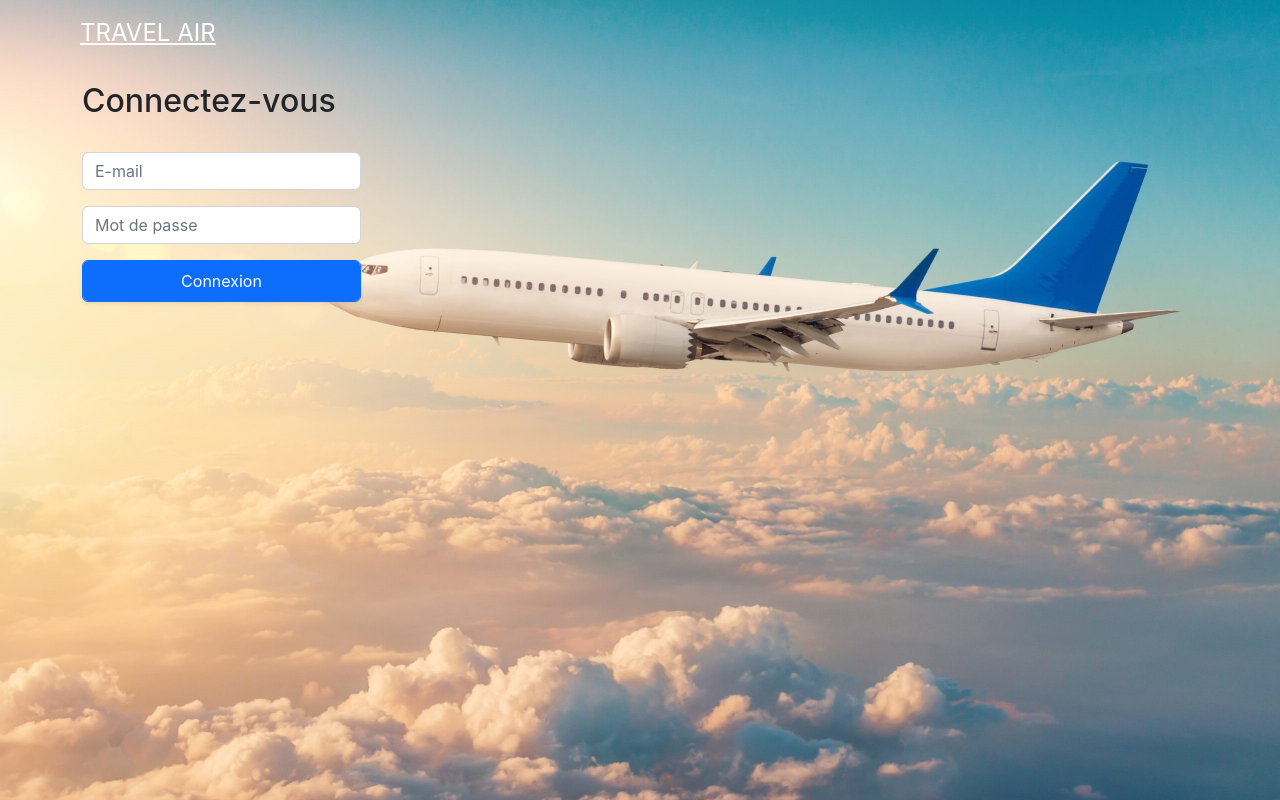
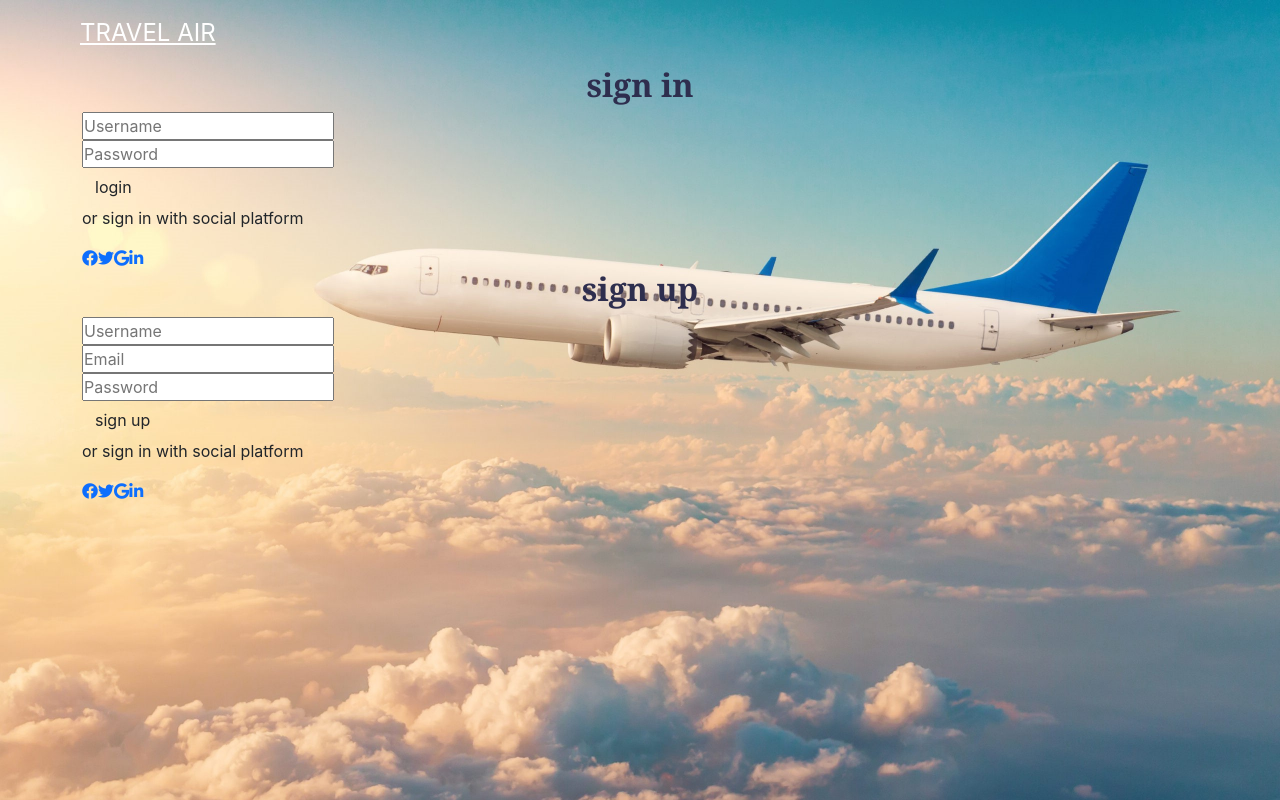
Before and after one commit to Chaimae147/vol_projet, a React (Create React App) app: page /login in a window 1280 px wide. Built offline with nearby package versions, Linux system fonts and the light colour scheme.

Commit message:
modifier

```diff
--- a/public/index.html
+++ b/public/index.html
@@ -6,6 +6,7 @@
 
     <link rel="icon" href="%PUBLIC_URL%/favicon.ico" />
     <meta name="viewport" content="width=device-width, initial-scale=1" />
+    <link rel="stylesheet" href="https://use.fontawesome.com/releases/v5.15.3/css/all.css" integrity="sha384-gfdkzlimLfzOgBAYRBD1MzEJp7AAK5+L9d2+yyK3F+ayuhvtvHvZEaIi+VwoK5Uu" crossorigin="anonymous">
     <meta name="theme-color" content="#000000" />
     <meta
       name="description"
@@ -29,6 +30,7 @@
     <title>React App</title>
   </head>
   <body>
+
     <noscript>You need to enable JavaScript to run this app.</noscript>
     <div id="root"></div>
     <!--
--- a/src/composents/Login/login.js
+++ b/src/composents/Login/login.js
@@ -1,5 +1,3 @@
-
-
 import React from 'react'
 import './login.css'
 export default function Login() {
@@ -10,25 +8,83 @@ export default function Login() {
         <a href="/" style={{ color:'white' }}>TRAVEL AIR</a>
       </div>
       </nav>
-      <p></p>
       <div className=' container'>
-        <h2 className='ml-6'>Connectez-vous</h2>
-        <br/>
-        <form action="login.php" method="post" class="w-50">
-          <div class="form-group mb-3 w-50">
-          <input type="email" class="form-control" id="emaill" placeholder="E-mail" name="email" />
-          </div>
-        <div class="form-group mb-3 w-50">
-        <input type="password" class="form-control" id="Mpasse" placeholder="Mot de passe" name="password"/>
+        <div className='signin-signup'>
+          <from action="" className='sign-in-signup' >
+            <h2 className='title'>sign in</h2>
+            <div className='input-field'>
+              <i className='fas fas-user'></i>
+              <input type="text" placeholder='Username'/>
+            </div>
+            <div className='input-field'>
+              <i className='fas fas-lock'></i>
+              <input type="password" placeholder='Password'/>
+            </div>
+            <input type="submit" value="login" className='btn'/>
+            <p className='social-text'>or sign in with social platform</p>
+            <div className='social-media'>
 
+              <a href='#' className='social-icon'>
+                <i className='fab fa-facebook'></i>
+              </a>
+
+              <a href='' className='social-icon'>
+                <i className='fab fa-twitter'></i>
+              </a>
+
+              <a href='' className='social-icon'>
+                <i className='fab fa-google'></i>
+              </a>
+
+              <a href='' className='social-icon'>
+                <i className='fab fa-linkedin-in'></i>
+              </a>
+
+            </div>
+            </from>
+            <from action="" className='sign-up-signup' >
+            <h2 className='title'>sign up</h2>
+
+            <div className='input-field'>
+              <i className='fas fas-user'></i>
+              <input type="text" placeholder='Username'/>
+            </div>
+
+            <div className='input-field'>
+              <i className='fas fas-envelope'></i>
+              <input type="text" placeholder='Email'/>
+            </div>
+
+            <div className='input-field'>
+              <i className='fas fas-lock'></i>
+              <input type="password" placeholder='Password'/>
+            </div>
+
+            <input type="button" value="sign up" className='btn'/>
+            <p className='social-text'>or sign in with social platform</p>
+            <div className='social-media'>
+
+              <a href='#' className='social-icon'>
+                <i className='fab fa-facebook'></i>
+              </a>
+
+              <a href='' className='social-icon'>
+              <i className='fab fa-twitter'></i>
+              </a>
+
+              <a href='' className='social-icon'>
+                <i className='fab fa-google'></i>
+              </a>
+
+              <a href='' className='social-icon'>
+                <i className='fab fa-linkedin-in'></i>
+              </a>
+
+            </div>
+            </from>
         </div>
-        <div class="btnnlog w-50 ">
-          <button type="submit" name="submit" class=" form-control form-control-lg shadow-sm btn btn-primary " >Connexion</button>
-        </div>
+      </div>
 
-        </form>
-
-      </div>
     </div>
 
 
```
Also changed, not shown: src/composents/Login/login.css (+122 -0 lines).
